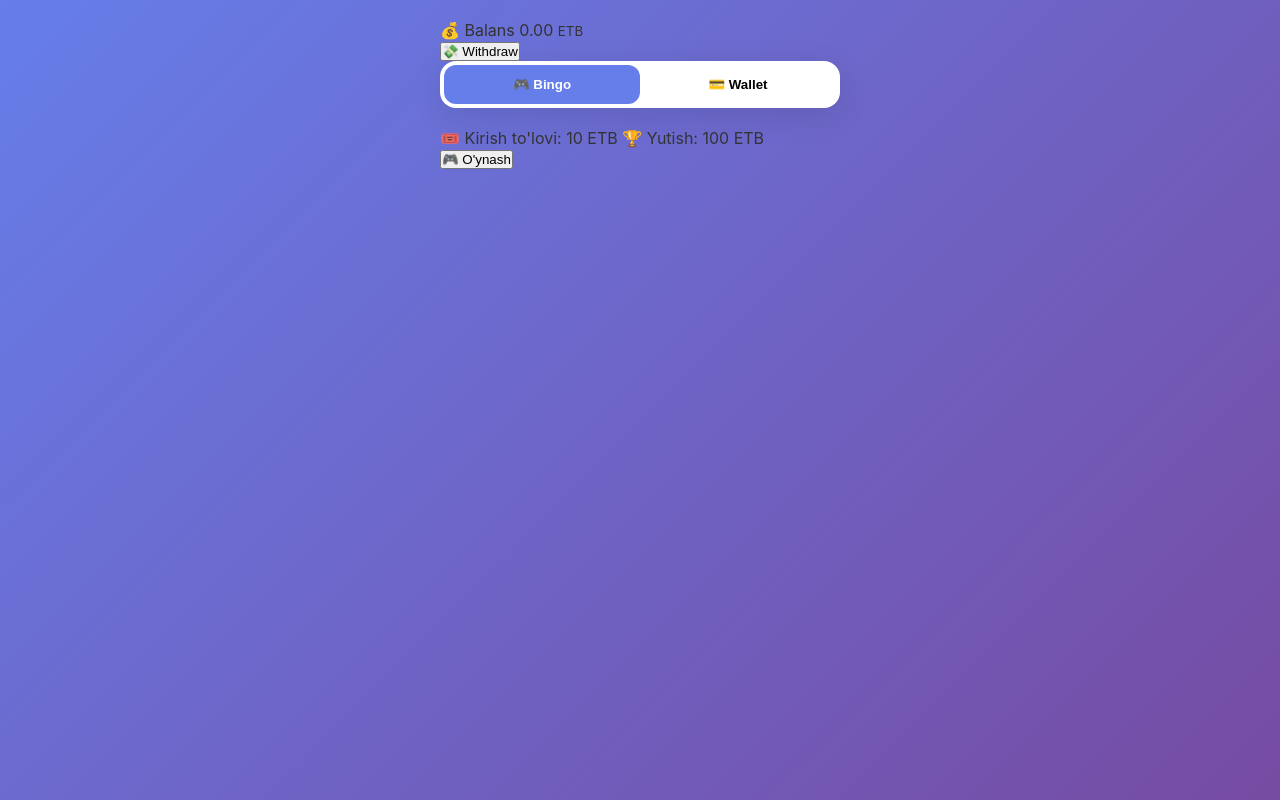
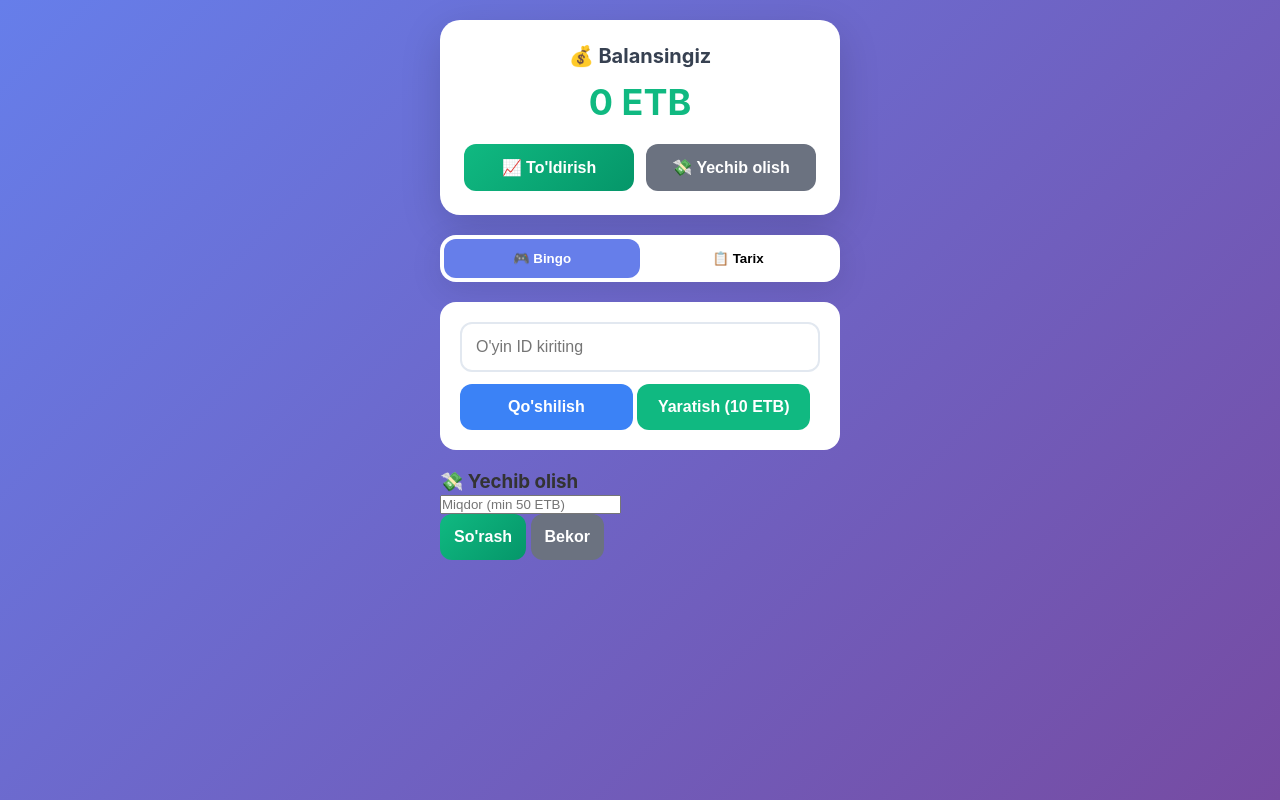
Before and after one commit to Erki112/qaro-bingo, a Flask app: template templates/index.html in a window 1280 px wide. Run offline with Flask 3, Linux system fonts and the light colour scheme; the template is opened without the code that fills it, so the values that code supplies are empty; some libraries are stand-ins or nearby versions.

Commit message:
Update index.html

```diff
--- a/templates/index.html
+++ b/templates/index.html
@@ -9,38 +9,62 @@
 </head>
 <body>
     <div class="container">
-        <!-- BALANCE HEADER -->
-        <div class="balance-header">
-            <div class="balance-info">
-                <span>💰 Balans</span>
-                <span id="balanceAmount">0.00</span> <small>ETB</small>
+        <!-- BALANCE SECTION -->
+        <div class="balance-card">
+            <div class="balance-header">
+                <h2>💰 Balansingiz</h2>
+                <span id="balanceAmount" class="balance">0 ETB</span>
             </div>
-            <button id="withdrawBtn" class="withdraw-btn">💸 Withdraw</button>
+            <div class="balance-actions">
+                <button id="depositBtn" class="btn-primary">📈 To'ldirish</button>
+                <button id="withdrawBtn" class="btn-secondary">💸 Yechib olish</button>
+            </div>
         </div>
 
         <!-- TABS -->
         <div class="tabs">
-            <button class="tab-btn active" data-tab="bingo">🎮 Bingo</button>
-            <button class="tab-btn" data-tab="wallet">💳 Wallet</button>
+            <button class="tab-btn active" onclick="showTab('bingo')">🎮 Bingo</button>
+            <button class="tab-btn" onclick="showTab('history')">📋 Tarix</button>
         </div>
 
         <!-- BINGO TAB -->
         <div id="bingoTab" class="tab-content active">
-            <div class="game-section">
-                <div class="entry-fee">
-                    <div class="fee-info">
-                        <span>🎟️ Kirish to'lovi: 10 ETB</span>
-                        <span>🏆 Yutish: 100 ETB</span>
-                    </div>
-                    <button id="playBtn" class="play-btn">🎮 O'ynash</button>
+            <div class="game-code-section">
+                <input type="text" id="gameCode" placeholder="O'yin ID kiriting">
+                <button id="joinBtn">Qo'shilish</button>
+                <button id="createBtn">Yaratish (10 ETB)</button>
+            </div>
+            <div class="bingo-grid" id="bingoGrid" style="display:none;">
+                <div class="grid-header">B I N G O</div>
+                <div class="grid-cells" id="gridCells"></div>
+            </div>
+            <div class="controls" id="controls" style="display:none;">
+                <button id="newRoundBtn">Yangi Raund</button>
+                <input type="number" id="callNumber" placeholder="Raqam (1-75)">
+                <button id="callBtn">Chaqirish</button>
+            </div>
+        </div>
+
+        <!-- HISTORY TAB -->
+        <div id="historyTab" class="tab-content">
+            <div class="history-list" id="historyList">
+                <p>Transaktsiya tarixi bo'sh</p>
+            </div>
+        </div>
+
+        <!-- WITHDRAW MODAL -->
+        <div id="withdrawModal" class="modal">
+            <div class="modal-content">
+                <h3>💸 Yechib olish</h3>
+                <input type="number" id="withdrawAmount" placeholder="Miqdor (min 50 ETB)" min="50">
+                <div class="modal-buttons">
+                    <button id="confirmWithdraw" class="btn-primary">So'rash</button>
+                    <button id="cancelWithdraw" class="btn-secondary">Bekor</button>
                 </div>
+            </div>
+        </div>
+    </div>
 
-                <div class="game-code-section" id="gameCodeSection" style="display:none;">
-                    <input type="text" id="gameCode" placeholder="O'yin ID kiriting">
-                    <button id="joinBtn">Qo'shilish</button>
-                    <button id="createBtn">Yaratish</button>
-                </div>
-
-                <div class="bingo-grid" id="bingoGrid" style="display:none;">
-                    <div class="grid-header">B I N G O</div>
-                    <div class="grid
+    <script src="/static/script.js"></script>
+</body>
+</html>
```
